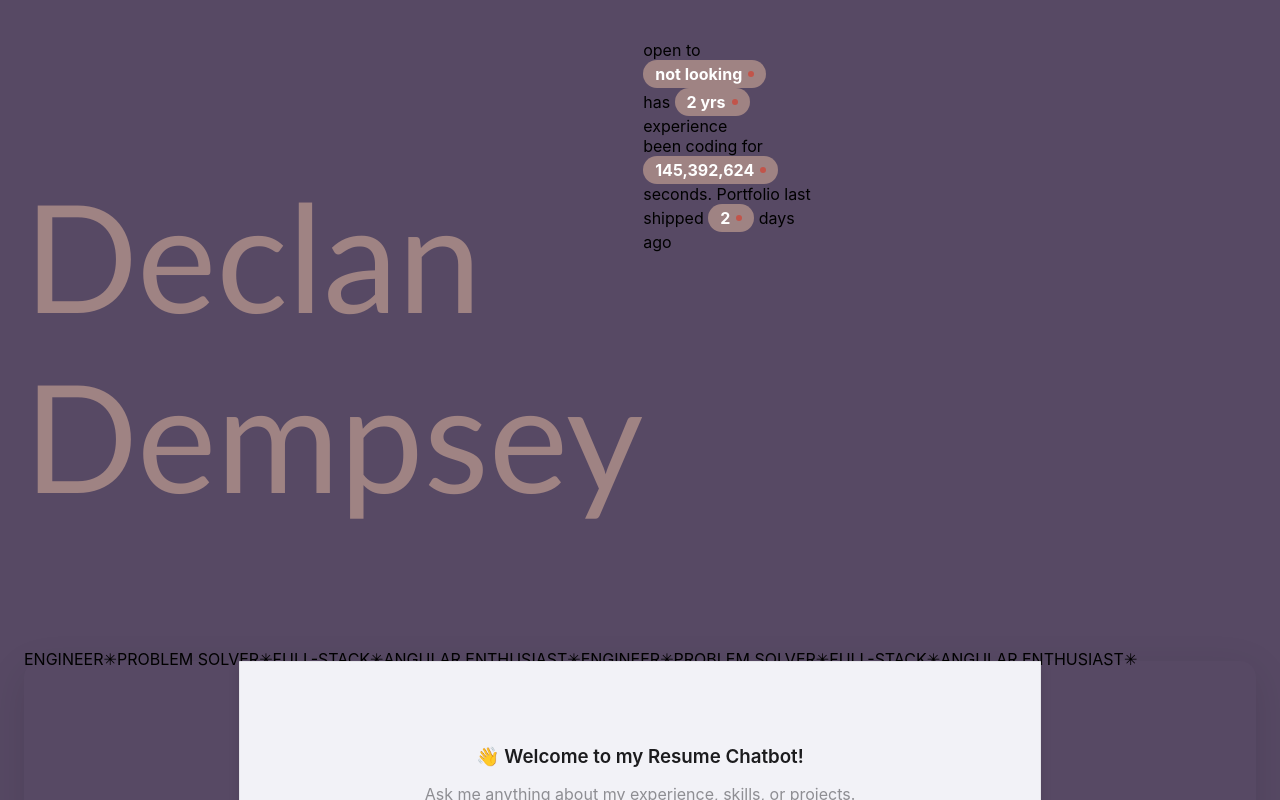
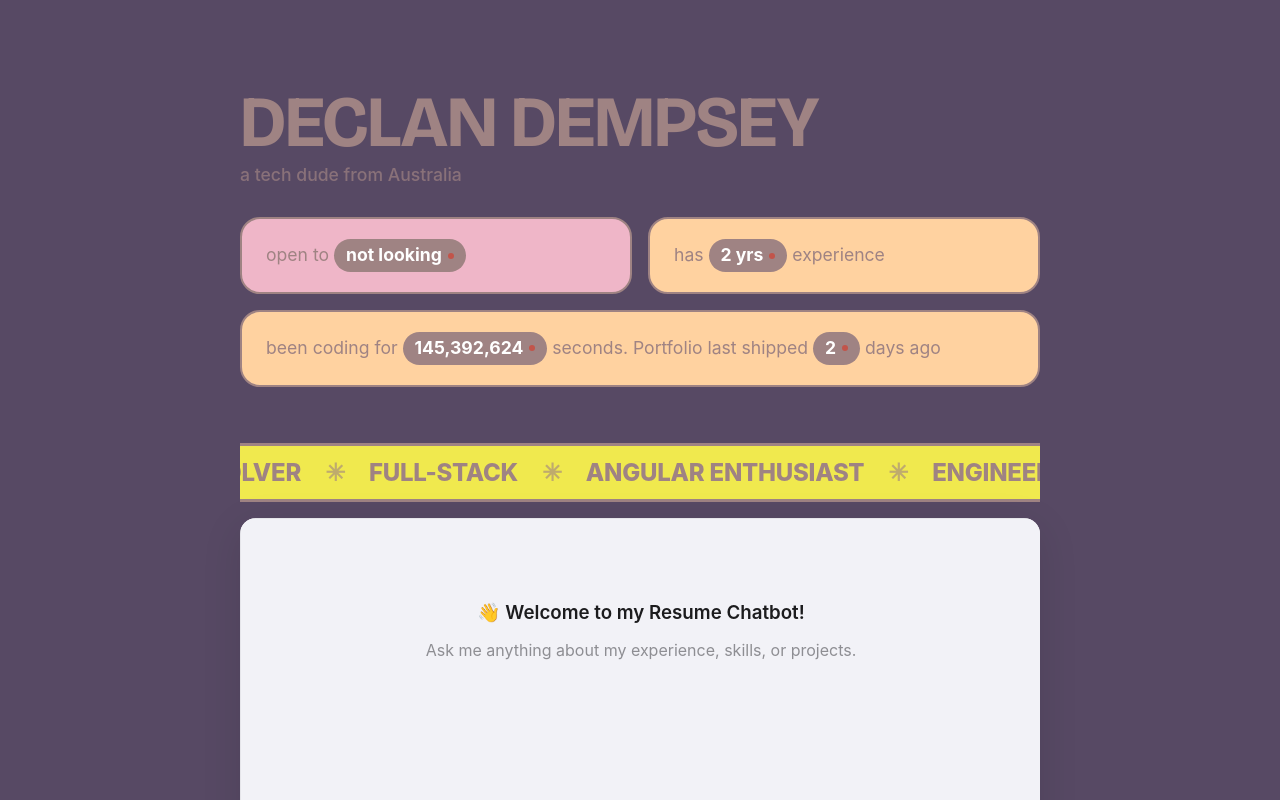
Before and after one commit to dpdempsey/my-resume-chatbot, an Angular app: page / in a window 1280 px wide. Shown: the top 800 px of the page. Built offline with nearby package versions, Linux system fonts and the light colour scheme.

Commit message:
styling and fonts

```diff
--- a/src/app/app.html
+++ b/src/app/app.html
@@ -1,7 +1,7 @@
 <div class="app-container">
   <app-header
     name="Declan Dempsey"
-    title="Software Engineer"
+    title="a tech dude from Australia"
   />
   <app-marquee />
 
@@ -15,7 +15,7 @@
 
 <style>
 .app-container {
-  /*max-width: 800px;*/
+  max-width: 800px;
   margin: 0 auto;
   padding: 2rem 1rem;
   font-family: -apple-system, BlinkMacSystemFont, 'Segoe UI', Roboto, sans-serif;
--- a/src/app/components/header/header.component.css
+++ b/src/app/components/header/header.component.css
@@ -1,11 +1,57 @@
 .hero {
-    display: flex;
-    max-width: 800px
+  display: flex;
+  flex-direction: column;
+  gap: 0.5rem;
+  max-width: 800px;
+  padding: 3rem 0 2rem;
 }
 
 .hero__name {
-    font-size: 150px;
-    font-family:'Trebuchet MS', 'Lucida Sans Unicode', 'Lucida Grande', 'Lucida Sans', Arial, sans-serif;
-    font-weight: 100;
-    color: var(--ink)
+  font-family: 'Bricolage Grotesque', 'Trebuchet MS', sans-serif;
+  font-size: clamp(2.5rem, 8vw, 4.5rem);
+  font-weight: 800;
+  line-height: 0.95;
+  letter-spacing: -0.02em;
+  color: var(--ink);
+  margin: 0;
+  text-transform: uppercase;
 }
+
+.hero__title {
+  font-size: 1.1rem;
+  font-weight: 500;
+  color: var(--ink);
+  opacity: 0.7;
+  margin: 0 0 1.5rem;
+}
+
+.stats-grid {
+  display: grid;
+  grid-template-columns: 1fr 1fr;
+  gap: 1rem;
+}
+
+.card {
+  border-radius: 20px;
+  padding: 1.25rem 1.5rem;
+  font-size: 1.1rem;
+  line-height: 1.4;
+  color: var(--ink);
+  border: 2px solid var(--ink);
+}
+
+.card--wide {
+  grid-column: 1 / -1;
+}
+
+.card--pink {
+  background: var(--card-pink);
+}
+
+.card--slate {
+  background: var(--card-slate);
+}
+
+.card--blue {
+  background: var(--card-slate);
+}
--- a/src/app/components/header/header.component.ts
+++ b/src/app/components/header/header.component.ts
@@ -10,6 +10,7 @@ import { DecimalPipe } from '@angular/common';
   template: `
     <section class="hero">
       <h1 class="hero__name">{{ name }}</h1>
+      <p class="hero__title">{{ title }}</p>
 
       <div class="stats-grid">
         <div class="card card--pink">
@@ -29,5 +30,6 @@ import { DecimalPipe } from '@angular/common';
 })
 export class HeaderComponent {
   @Input() name = '';
+  @Input() title = '';
   stats = inject(LiveStatsService);
 }
--- a/src/app/components/marquee/marquee.component.css
+++ b/src/app/components/marquee/marquee.component.css
@@ -1,11 +1,39 @@
-.marquee{
-    display: inline-flex;
-    background-color: var(--yellow);
-    overflow: hidden;
-
+.marquee {
+  overflow: hidden;
+  background: var(--yellow);
+  border-top: 3px solid var(--ink);
+  border-bottom: 3px solid var(--ink);
+  padding: 0.75rem 0;
+  margin: 1.5rem 0;
 }
 
-.marquee__track{
-    white-space: nowrap;
+.marquee__track {
+  display: flex;
+  align-items: center;
+  width: max-content;
+  white-space: nowrap;
+  gap: 1.5rem;
+  animation: scroll 15s linear infinite;
+}
 
+.marquee__track span {
+  font-size: 1.5rem;
+  font-weight: 800;
+  text-transform: uppercase;
+  color: var(--ink);
+  letter-spacing: -0.01em;
 }
+
+.sep {
+  font-size: 1.1rem;
+  opacity: 0.6;
+}
+
+@keyframes scroll {
+  from {
+    transform: translateX(0);
+  }
+  to {
+    transform: translateX(-50%);
+  }
+}
--- a/src/app/components/marquee/marquee.component.ts
+++ b/src/app/components/marquee/marquee.component.ts
@@ -15,7 +15,7 @@ import { Component } from '@angular/core';
       </div>
     </div>
   `,
-  //styleUrl: './marquee.component.css'
+  styleUrl: './marquee.component.css'
 })
 export class MarqueeComponent {
   words = ['ENGINEER', 'PROBLEM SOLVER', 'FULL-STACK', 'ANGULAR ENTHUSIAST'];
--- a/src/index.html
+++ b/src/index.html
@@ -1,6 +1,9 @@
 <!doctype html>
 <html lang="en">
 <head>
+  <link rel="preconnect" href="https://fonts.googleapis.com">
+  <link rel="preconnect" href="https://fonts.gstatic.com" crossorigin>
+  <link href="https://fonts.googleapis.com/css2?family=Bricolage+Grotesque:wght@400;700;900&display=swap" rel="stylesheet">
   <meta charset="utf-8">
   <title>MyResumeChatbot</title>
   <base href="/">
```
